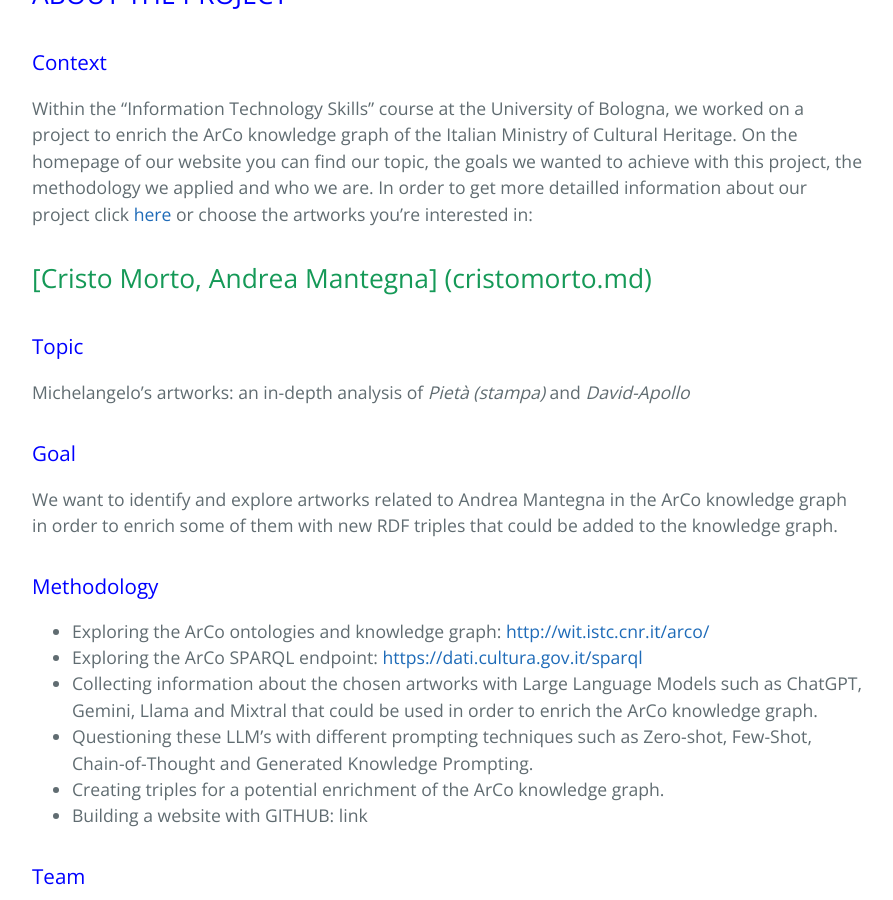
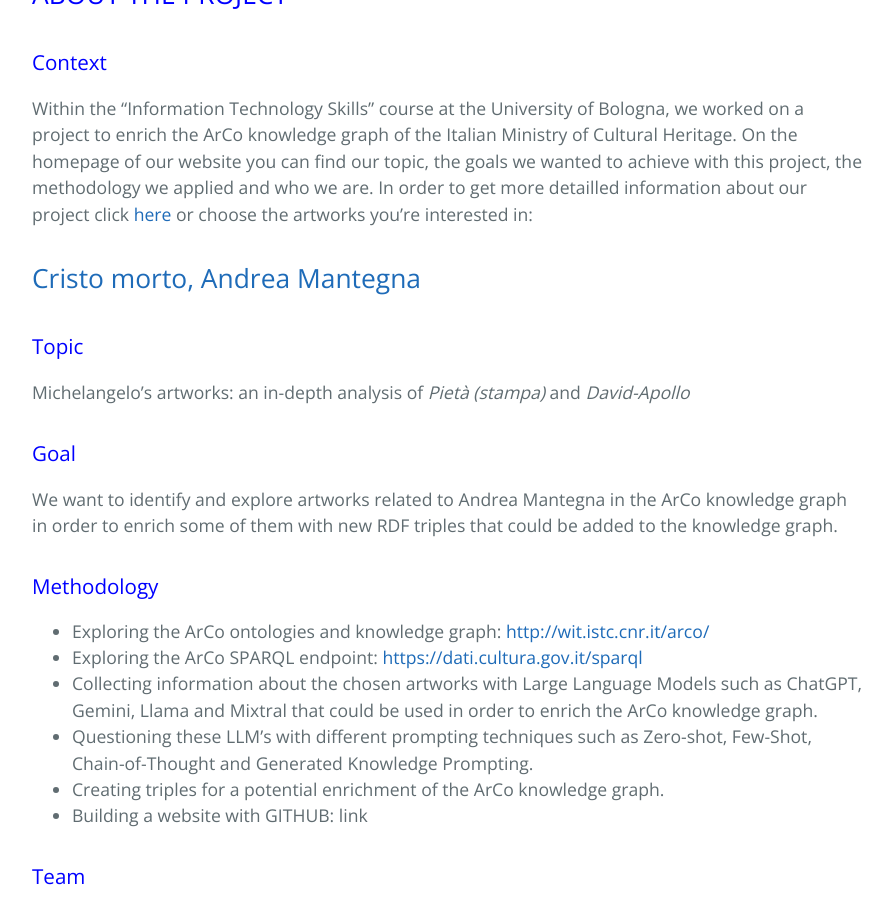
Before and after one commit to KevinITS-site/KevinITS-site.github.io, a Jekyll site: the page built from index.md, in a window 1280 px wide and 900 px high, scrolled down 712 px. Shown: the whole window, without its empty margins (192-1085 px from the left). Built offline with Jekyll 4.4.1, drawn with Linux system fonts in a browser that asks for light colours.

Commit message:
Update index.md

```diff
--- a/index.md
+++ b/index.md
@@ -11,7 +11,7 @@ layout: default
 
 Within the "Information Technology Skills" course at the University of Bologna, we worked on a project to enrich the ArCo knowledge graph of the Italian Ministry of Cultural Heritage. On the homepage of our website you can find our topic, the goals we wanted to achieve with this project, the methodology we applied and who we are. In order to get more detailled information about our project click [here](another-page.md) or choose the artworks you're interested in:
 
-[Cristo Morto, Andrea Mantegna] (cristomorto.md)
+[Cristo morto, Andrea Mantegna](cristomorto.md)
 --
 
 <h3 style="color: blue;">Topic</h3>
```
